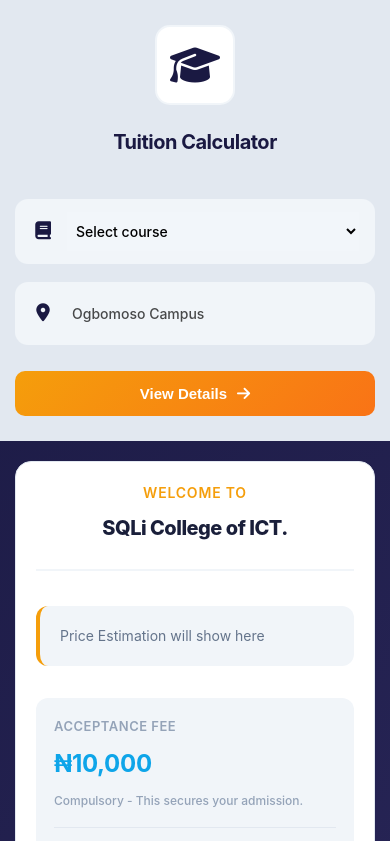
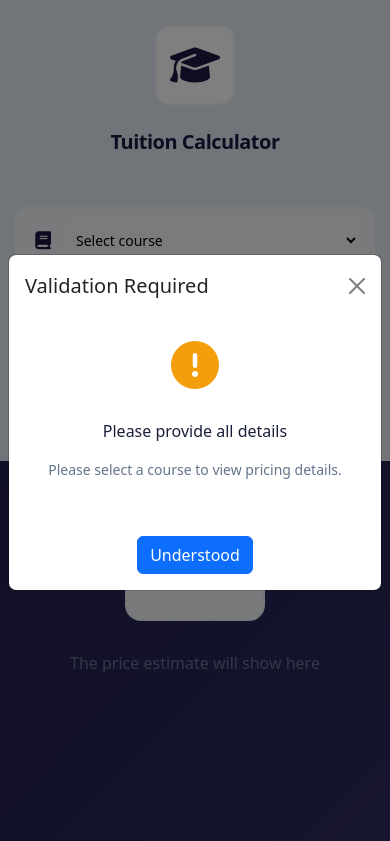
Before and after one commit to Joseph-fol/Tuition-Fee-Calculator, a plain HTML site: page index.html in a window 390 px wide. Both pictures are taken after a click on the button "View Details". Shown: the top 841 px of the page. Drawn offline with nearby package versions, Linux system fonts and the light colour scheme.

Commit message:
Editing of interface

```diff
--- a/index.html
+++ b/index.html
@@ -7,6 +7,9 @@
     <title>School Tuition Calculator</title>
     <link rel="stylesheet" href="styles.css">
     <link href="https://cdnjs.cloudflare.com/ajax/libs/font-awesome/6.4.0/css/all.min.css" rel="stylesheet">
+    <link href="https://cdn.jsdelivr.net/npm/bootstrap@5.3.8/dist/css/bootstrap.min.css" rel="stylesheet"
+        integrity="sha384-sRIl4kxILFvY47J16cr9ZwB07vP4J8+LH7qKQnuqkuIAvNWLzeN8tE5YBujZqJLB" crossorigin="anonymous">
+
 </head>
 
 <body>
@@ -43,6 +46,27 @@
                 </button>
             </div>
         </div>
+
+        <!-- Modal -->
+        <div class="modal fade" id="exampleModal" tabindex="-1" aria-labelledby="exampleModalLabel" aria-hidden="true">
+            <div class="modal-dialog modal-dialog-centered">
+                <div class="modal-content">
+                    <div class="modal-header border-0">
+                        <h1 class="modal-title fs-5" id="exampleModalLabel">Validation Required</h1>
+                        <button type="button" class="btn-close" data-bs-dismiss="modal" aria-label="Close"></button>
+                    </div>
+                    <div class="modal-body text-center py-4">
+                        <i class="fas fa-exclamation-circle" style="font-size: 48px; color: #f59e0b; margin-bottom: 15px;"></i>
+                        <p style="font-size: 16px; font-weight: 500; color: #1a1f3a; margin-top: 15px;">Please provide all details</p>
+                        <p style="font-size: 14px; color: #64748b; margin-top: 10px;">Please select a course to view pricing details.</p>
+                    </div>
+                    <div class="modal-footer border-0 justify-content-center">
+                        <button type="button" class="btn btn-primary" data-bs-dismiss="modal">Understood</button>
+                    </div>
+                </div>
+            </div>
+        </div>
+
 
         <!-- Main Content -->
         <div class="main-content">
@@ -122,6 +146,10 @@
     </div>
 
     <script src="script.js"></script>
+    <script src="https://cdn.jsdelivr.net/npm/bootstrap@5.3.8/dist/js/bootstrap.bundle.min.js"
+        integrity="sha384-FKyoEForCGlyvwx9Hj09JcYn3nv7wiPVlz7YYwJrWVcXK/BmnVDxM+D2scQbITxI"
+        crossorigin="anonymous"></script>
+
 </body>
 
 </html>
--- a/script.js
+++ b/script.js
@@ -4,6 +4,18 @@
 const mainContent = document.querySelector(".main-content");
 const placeholderSection = document.getElementById("placeholderSection");
 const detailsCard = document.getElementById("detailsCard");
+const displayModal = document.getElementById("exampleModal");
+
+let modalInstance;
+
+// Initialize modal when document is ready
+if (document.readyState === "loading") {
+    document.addEventListener("DOMContentLoaded", function() {
+        modalInstance = new bootstrap.Modal(displayModal);
+    });
+} else {
+    modalInstance = new bootstrap.Modal(displayModal);
+}
 
 const courses = {
     se_mobile: {
@@ -48,10 +60,12 @@
 
 Object.entries(courses).forEach(([courseId, course]) => {
     const option = document.createElement("option");
-    option.value = courseId
-    option.textContent = course.name
-    courseSelect.appendChild(option)
-})
+    option.value = courseId;
+    option.textContent = course.name;
+    courseSelect.appendChild(option);
+});
+
+console.log("Courses loaded:", courseSelect.options.length);
 
 // courseSelect.value = "se_webExpert"
 
@@ -69,11 +83,12 @@
 detailPlaceholder.innerHTML = "Price Estimation will show here"
 
 function showSelection() {
-    const selectedCourse = courseSelect.value
-    const course = courses[selectedCourse]
+    const selectedCourse = courseSelect.value;
+    const course = courses[selectedCourse];
+    console.log("showSelection called, selected:", selectedCourse, "course:", course);
 
     if (course) {
-        courseDetails.innerHTML = `Below is the breakdown to study <strong>${course.name}</strong> for ${course.months} months in ${course.levels} level(s).`
+        courseDetails.innerHTML = `Below is the breakdown to study <strong>${course.name}</strong> for ${course.months} months in ${course.levels} level(s).`;
 
         displayAcceptance.textContent = `₦${acceptanceFee.totalAcceptance.toLocaleString("en-NG")}`
 
@@ -105,12 +120,42 @@
 courseSelect.addEventListener("change", showSelection)
 showSelection()
 
-// Show details when View Details button is clicked
-viewDetailsBtn.addEventListener("click", function() {
-    placeholderSection.classList.add("hidden");
-    detailsCard.style.display = "block";
-    showSelection();
-})
+// Ensure event listeners are attached when DOM is ready
+if (document.readyState === "loading") {
+    document.addEventListener("DOMContentLoaded", function() {
+        console.log("DOM ready, attaching event listeners");
+        if (viewDetailsBtn) {
+            viewDetailsBtn.addEventListener("click", handleViewDetails);
+        }
+    });
+} else {
+    console.log("DOM already loaded, attaching event listeners");
+    if (viewDetailsBtn) {
+        viewDetailsBtn.addEventListener("click", handleViewDetails);
+    }
+}
+
+// Separate handler function for View Details button
+function handleViewDetails(e) {
+    e.preventDefault();
+    console.log("View Details clicked, course value:", courseSelect.value);
+
+    if (!courseSelect.value || courseSelect.value.trim() === "") {
+        // Show modal if no course is selected
+        console.log("No course selected, showing modal");
+        if (modalInstance) {
+            modalInstance.show();
+        } else {
+            console.error("Modal instance not initialized");
+        }
+    } else {
+        // Show details if course is selected
+        console.log("Course selected, showing details");
+        placeholderSection.classList.add("hidden");
+        detailsCard.style.display = "block";
+        showSelection();
+    }
+}
 
 // Main calculation
 console.log(discount.fullPayment)
--- a/styles.css
+++ b/styles.css
@@ -20,6 +20,7 @@
     --warning-text: #d97706;
 }
 
+
 body {
     font-family: -apple-system, BlinkMacSystemFont, 'Segoe UI', 'Roboto', 'Oxygen', 'Ubuntu', 'Cantarell', sans-serif;
     background: linear-gradient(135deg, var(--dark-bg) 0%, var(--sidebar-bg) 100%);
@@ -29,19 +30,24 @@
 }
 
 .container {
-    display: flex;
+    display: flex !important;
     min-height: 100vh;
     gap: 0;
+    width: 100% !important;
+    max-width: 100% !important;
+    padding: 0 !important;
+    margin: 0 !important;
 }
 
 /* ============== SIDEBAR ============== */
 .sidebar {
-    width: 40%;
+    width: 40% !important;
+    flex: 0 0 40% !important;
     background: var(--border-gray);
     padding: 60px 45px;
     color: black;
-    display: flex;
-    flex-direction: column;
+    display: flex !important;
+    flex-direction: column !important;
     gap: 50px;
 }
 
@@ -152,7 +158,7 @@
 }
 
 .view-details-btn:hover {
-    transform: translateY(-2px);
+    transform: translateY(-1px);
 }
 
 .view-details-btn:active {
@@ -161,12 +167,13 @@
 
 /* ============== MAIN CONTENT ============== */
 .main-content {
-    flex: 1;
+    flex: 1 !important;
     padding: 60px 50px;
-    display: flex;
+    display: flex !important;
     align-items: center;
     justify-content: center;
     transition: opacity 0.4s ease;
+    width: 60% !important;
 }
 
 .placeholder-section {
@@ -440,11 +447,14 @@
 /* ============== RESPONSIVE ============== */
 @media (max-width: 1200px) {
     .sidebar {
-        width: 38%;
+        width: 38% !important;
+        flex: 0 0 38% !important;
         padding: 50px 40px;
     }
 
     .main-content {
+        width: 62% !important;
+        flex: 0 0 62% !important;
         padding: 50px 40px;
     }
 
@@ -455,16 +465,20 @@
 
 @media (max-width: 1024px) {
     .container {
-        flex-direction: column;
+        flex-direction: column !important;
+        width: 100% !important;
     }
 
     .sidebar {
-        width: 100%;
+        width: 100% !important;
+        flex: 0 0 100% !important;
         padding: 40px 30px;
         gap: 40px;
     }
 
     .main-content {
+        width: 100% !important;
+        flex: 0 0 100% !important;
         padding: 40px 30px;
     }
 
@@ -488,16 +502,20 @@
 
 @media (max-width: 768px) {
     .container {
-        flex-direction: column;
+        flex-direction: column !important;
+        width: 100% !important;
     }
 
     .sidebar {
-        width: 100%;
+        width: 100% !important;
+        flex: 0 0 100% !important;
         padding: 30px 20px;
         gap: 30px;
     }
 
     .main-content {
+        width: 100% !important;
+        flex: 0 0 100% !important;
         padding: 30px 20px;
     }
 
@@ -530,12 +548,21 @@
 }
 
 @media (max-width: 480px) {
+    .container {
+        flex-direction: column !important;
+        width: 100% !important;
+    }
+
     .sidebar {
+        width: 100% !important;
+        flex: 0 0 100% !important;
         padding: 25px 15px;
         gap: 25px;
     }
 
     .main-content {
+        width: 100% !important;
+        flex: 0 0 100% !important;
         padding: 20px 15px;
     }
 
```
